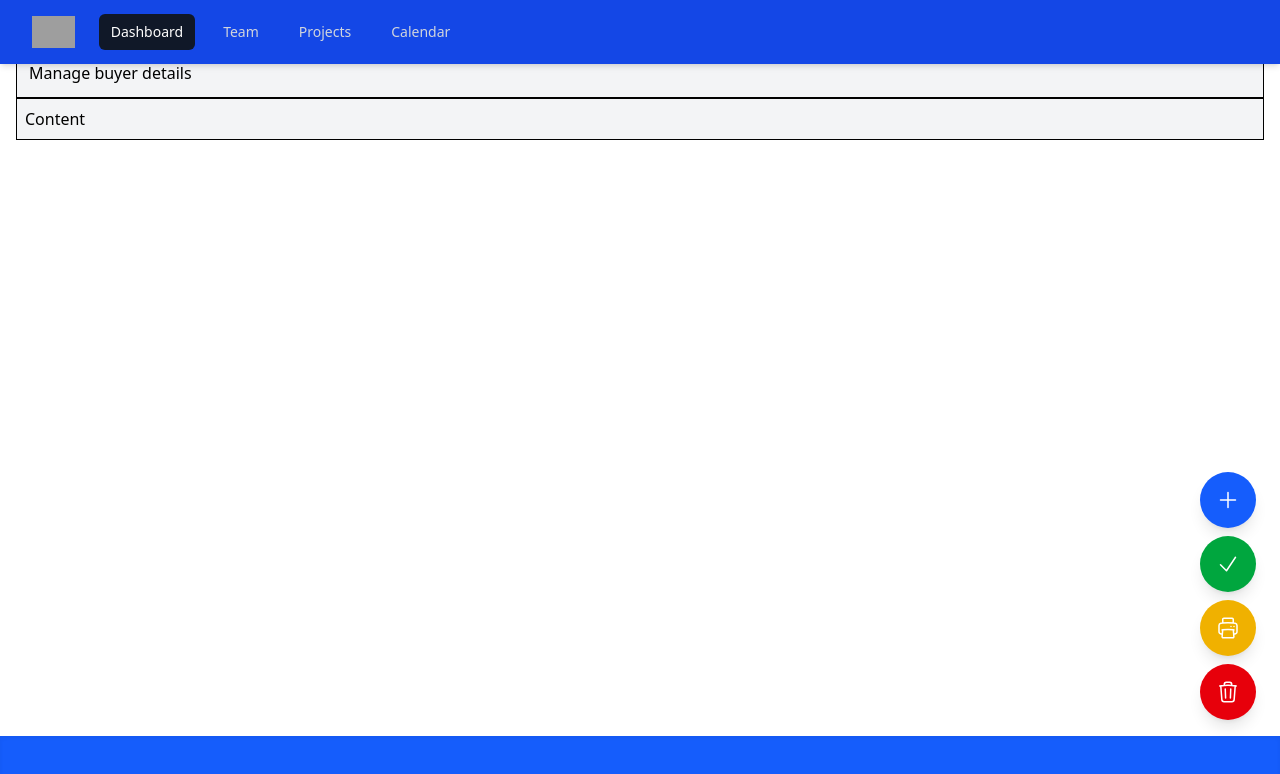
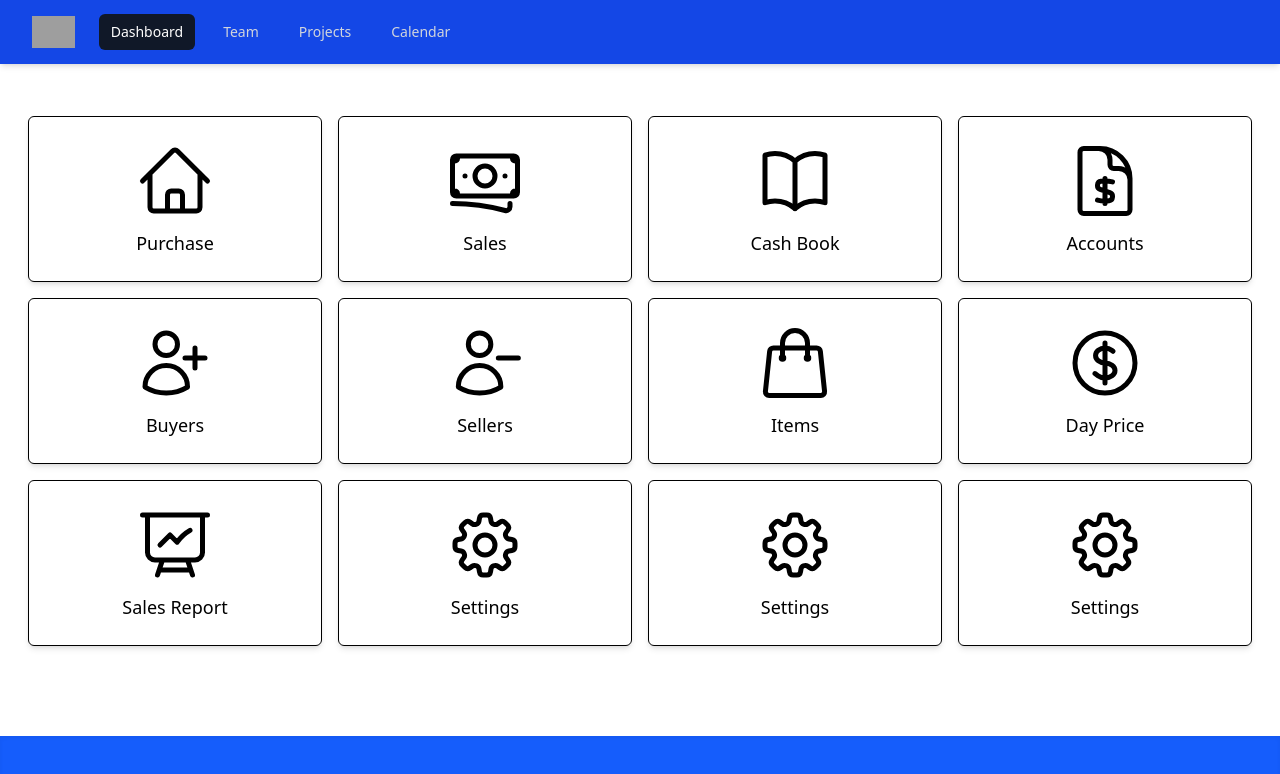
Before and after one commit to UmayirFeroze/Rangamuwa-Stores, a React (Vite) app in the folder web-app/: page / in a window 1280 px wide. Shown: the top 774 px of the page. Built offline with nearby package versions, Linux system fonts and the light colour scheme; grey boxes are pictures that could not be loaded.

Commit message:
Main Menu Screen

```diff
--- a/web-app/src/App.tsx
+++ b/web-app/src/App.tsx
@@ -1,40 +1,17 @@
 import ActionButtons from './components/ActionButtons';
 import Footer from './components/Footer';
+import MenuItems from './components/MenuItems';
 import Navigation from './components/Navigation';
+import MainMenu from './screens/MainMenu';
 
 function App() {
-  let items = ['New York', 'San Fransisco', 'Tokyo', 'London', 'Paris'];
+  // let items = ['New York', 'San Fransisco', 'Tokyo', 'London', 'Paris'];
 
-  const screen = {title: 'Buyers', subtile:'Manage buyer details'}
+  // const screen = {title: 'Buyers', subtile:'Manage buyer details'}
 
   return (
     <div>
-      {/* <ListGroup items={items} heading='Cities' onSelectItem={(item: string) => { console.log(item); }} /> */}
-
-      {/* <Alert> Hello <span>World!</span> </Alert> */}
-
-      {/* <Button onClick={() => console.log('Clicked!')}>My Button</Button> */}
-      <Navigation />
-
-      <ActionButtons/>
-
-      {/* Main content container */}
-      <main className="flex-1 p-4 ">
-
-        {/* Header */}
-        <div className="mx-auto bg-gray-100 border p-3">
-          <h1 className="text-2xl font-bold">{screen && screen.title}</h1>
-          <p>{screen && screen.subtile}</p>
-        </div>
-
-        <div className='bg-gray-100 border p-2'>
-          <h1>Content</h1>
-        </div>
-
-      </main>
-
-
-      <Footer/>
+      <MainMenu/>
     </div>
   );
 }
--- a/web-app/src/components/MenuItem.tsx
+++ b/web-app/src/components/MenuItem.tsx
@@ -8,8 +8,8 @@ interface Props {
 
 const MenuItem = ({name, Icon, onClick}: Props) => {
   return (
-    <button className='border p-4 rounded-md sm:p-5 lg:p-6 flex flex-col items-center transition' onClick={onClick}>
-        <Icon className='mx-auto w-8 h-8 sm:w-10 sm:h-10 lg:w-12 lg:h-12 mb-2 text-bold'/>
+    <button className='border p-4 rounded-md sm:p-5 lg:p-6 flex flex-col items-center shadow-md hover:shadow-lg transition-shadow' onClick={onClick}>
+        <Icon className='mx-auto w-20 h-20 sm:w-10 sm:h-10 lg:w-20 lg:h-20 mb-2 text-bold'/>
         <span className='text-sm sm:text-base lg:text-lg font-medium capitalize'>{name}</span>
     </button>
   )
--- a/web-app/src/components/MenuItems.tsx
+++ b/web-app/src/components/MenuItems.tsx
@@ -14,10 +14,12 @@ const MenuItems = () => {
     {name: 'day price', Icon: CurrencyDollarIcon, onClick: () => alert('Clicked day price')},
     {name: 'sales report', Icon: PresentationChartLineIcon, onClick: () => alert('Clicked sales report')},
     {name: 'settings', Icon: Cog8ToothIcon, onClick: () => alert('Clicked settings')},
+    {name: 'settings', Icon: Cog8ToothIcon, onClick: () => alert('Clicked settings')},
+    {name: 'settings', Icon: Cog8ToothIcon, onClick: () => alert('Clicked settings')},
   ]
 
   return (
-    <div className="my-auto grid grid-cols-2 sm:grid-cols-2 md:grid-cols-4 lg:grid-cols-5 gap-4">
+    <div className="my-auto grid grid-cols-2 sm:grid-cols-2 md:grid-cols-4 lg:grid-cols-4 gap-4">
       {items.map((item, index) => (
         <MenuItem
           key={index}
--- /dev/null
+++ b/web-app/src/screens/MainMenu.tsx
@@ -0,0 +1,15 @@
+
+import MenuItems from "../components/MenuItems";
+import Screen from "../components/Screen";
+
+const MainMenu = () => {
+  return (
+   <div>
+      <Screen>
+          <MenuItems />
+      </Screen>
+   </div>
+  )
+}
+
+export default MainMenu
```
